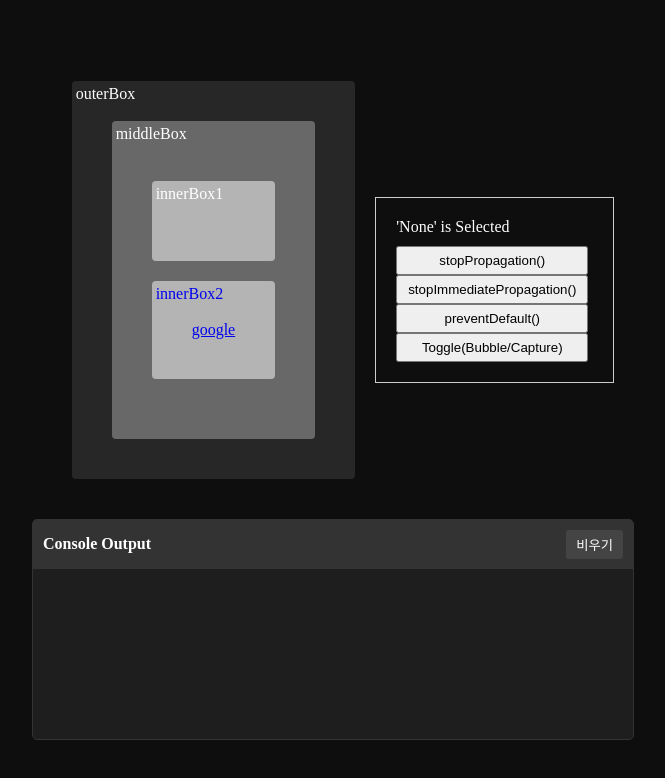
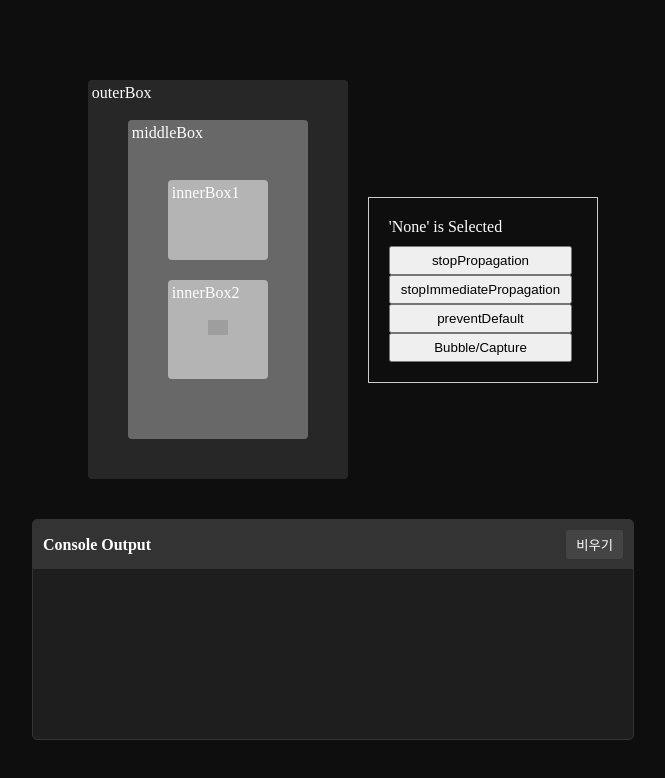
Before and after one commit to DavidLeeeee/Event, a plain HTML site: page index.html in a window 1280 px wide. Shown: the whole page, without its empty margins (307-972 px from the left). Drawn offline with Linux system fonts and the light colour scheme; grey boxes are pictures that could not be loaded.

Commit message:
Update index.html

```diff
--- a/index.html
+++ b/index.html
@@ -19,8 +19,13 @@
                 <p>innerBox1</p>
               </div>
               <div class="innerBox2">
-              <a href="http://google.com">google
                 <p>innerBox2</p>
+                <a href="http://google.com"
+                  ><img
+                    src="https://upload.wikimedia.org/wikipedia/commons/thumb/e/e1/Google_Chrome_icon_%28February_2022%29.svg/768px-Google_Chrome_icon_%28February_2022%29.svg.png"
+                    alt="Google Chrome Icon"
+                    width="20"
+                  />
                 </a>
               </div>
             </div>
@@ -31,10 +36,21 @@
             '<span id="selectedBoxName">None</span>' is Selected
           </div>
           <div class="option">
-          <button onclick="addStopPropagation()">stopPropagation()</button>
-          <button onclick="addStopImmediatePropagation()">stopImmediatePropagation()</button>
-          <button onclick="addPreventDefault()">preventDefault()</button>
-          <button onclick="toggleEventPhase()">Toggle(Bubble/Capture)</button>
+            <button class="option-button" data-option="stopPropagation">
+              stopPropagation
+            </button>
+            <button
+              class="option-button"
+              data-option="stopImmediatePropagation"
+            >
+              stopImmediatePropagation
+            </button>
+            <button class="option-button" data-option="preventDefault">
+              preventDefault
+            </button>
+            <button class="option-button" data-option="toggleEventPhase">
+              Bubble/Capture
+            </button>
           </div>
         </article>
       </div>
```
Lines whose indentation alone changed are shown as unchanged.
